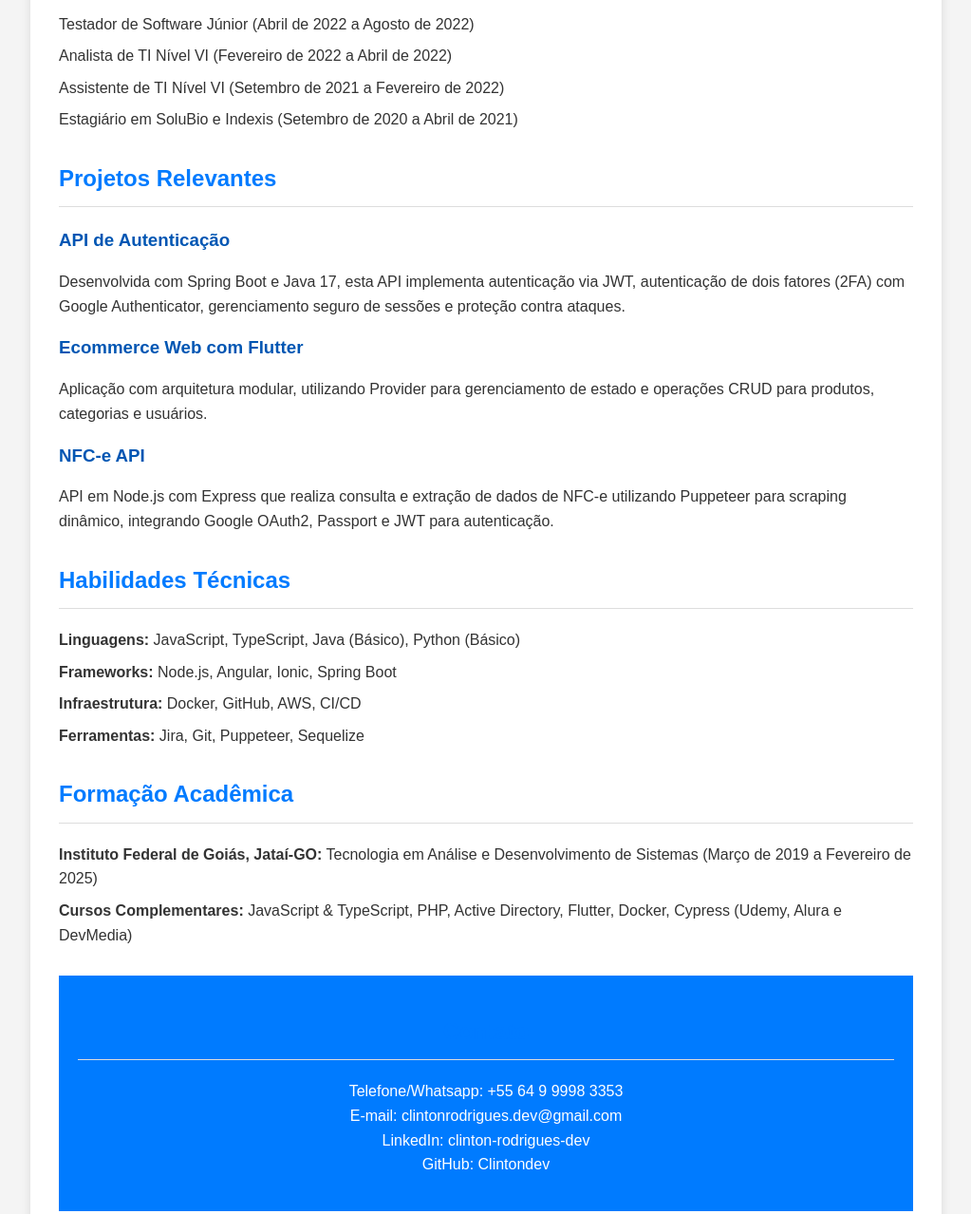
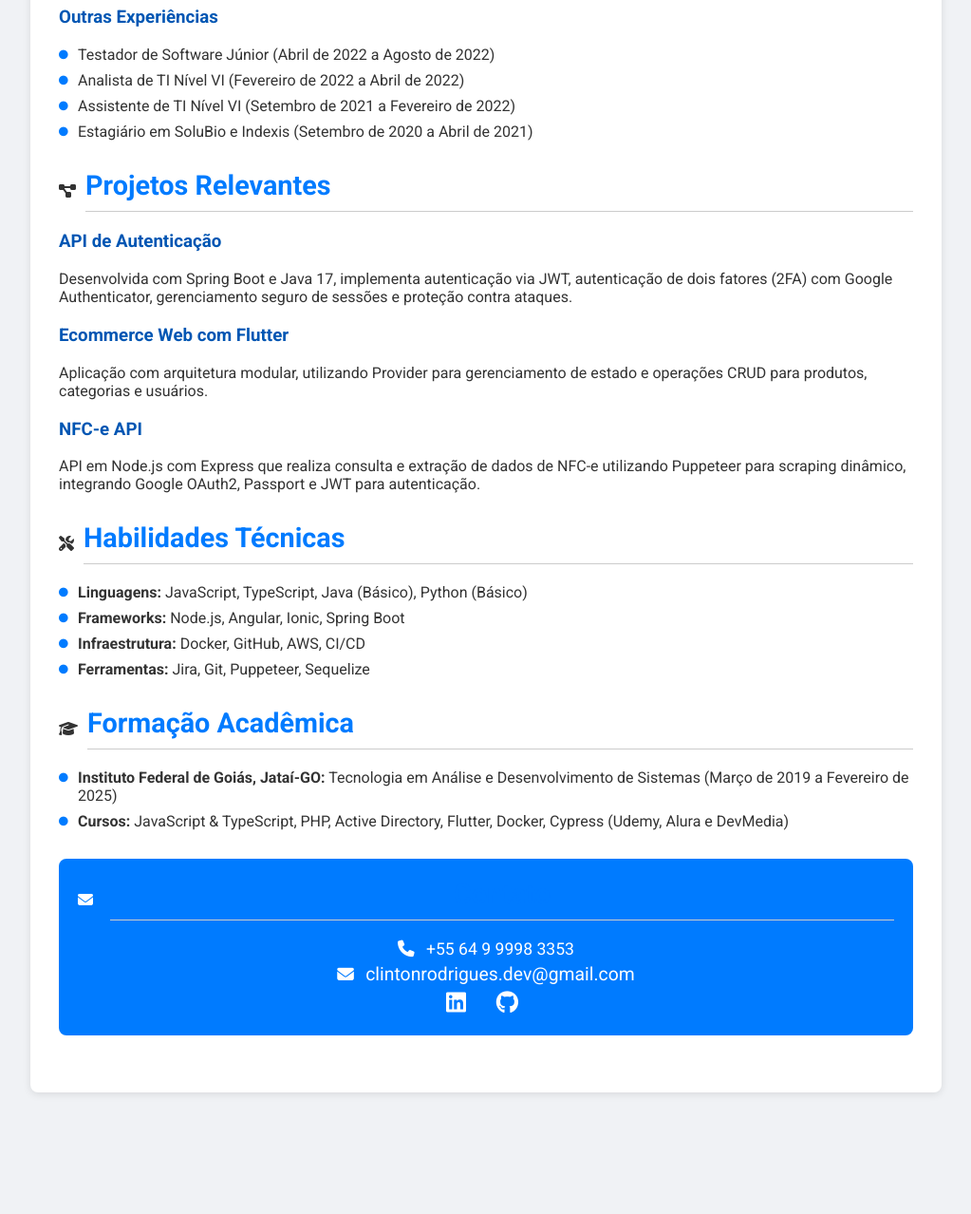
Before and after one commit to Clintondev/ctrl-enter-site, a plain HTML site: page index.html in a window 1280 px wide. Shown: the part 872-2150 px from the top of the page at 95% size, without its empty margins (128-1151 px from the left). After the commit the page ends 2062 px from the top, so only its background shows below. Drawn offline with Linux system fonts and the light colour scheme.

Commit message:
add page resume

```diff
--- a/index.html
+++ b/index.html
@@ -4,86 +4,136 @@
   <meta charset="UTF-8">
   <meta name="viewport" content="width=device-width, initial-scale=1.0">
   <title>Ctrl Enter - Currículo de Clinton Rodrigues de Souza</title>
+  <!-- Google Fonts -->
+  <link href="https://fonts.googleapis.com/css2?family=Roboto:wght@400;700&display=swap" rel="stylesheet">
+  <!-- Font Awesome -->
+  <link rel="stylesheet" href="https://cdnjs.cloudflare.com/ajax/libs/font-awesome/6.4.0/css/all.min.css">
   <style>
     body {
-      font-family: 'Arial', sans-serif;
-      background-color: #f4f4f4;
+      font-family: 'Roboto', sans-serif;
+      background: #f0f2f5;
       margin: 0;
       padding: 0;
       color: #333;
-      line-height: 1.6;
     }
     .container {
       max-width: 900px;
-      margin: 30px auto;
+      margin: 40px auto;
       background: #fff;
       padding: 30px;
-      box-shadow: 0 0 10px rgba(0,0,0,0.1);
+      border-radius: 8px;
+      box-shadow: 0 2px 8px rgba(0,0,0,0.1);
     }
     header {
       text-align: center;
-      margin-bottom: 30px;
-      border-bottom: 2px solid #eee;
       padding-bottom: 20px;
+      border-bottom: 2px solid #e0e0e0;
+    }
+    header img {
+      width: 150px;
+      height: 150px;
+      border-radius: 50%;
+      object-fit: cover;
+      margin-bottom: 15px;
     }
     header h1 {
       margin: 0;
-      font-size: 2.8em;
+      font-size: 2.5em;
       color: #007BFF;
     }
     header p {
+      font-size: 1.1em;
       margin: 10px 0 0;
-      font-size: 1.2em;
     }
     section {
-      margin-bottom: 30px;
+      margin: 30px 0;
     }
-    section h2 {
-      color: #007BFF;
-      border-bottom: 1px solid #ddd;
-      padding-bottom: 10px;
+    .section-title {
+      display: flex;
+      align-items: center;
+      gap: 10px;
       margin-bottom: 20px;
     }
+    .section-title h2 {
+      color: #007BFF;
+      font-size: 1.8em;
+      margin: 0;
+      border-bottom: 1px solid #ccc;
+      padding-bottom: 10px;
+      width: 100%;
+    }
     h3 {
-      margin: 15px 0 10px;
+      margin-top: 20px;
       color: #0056b3;
     }
     ul {
       list-style: none;
-      padding: 0;
+      padding-left: 0;
     }
     ul li {
       margin-bottom: 8px;
+      padding-left: 20px;
+      position: relative;
+    }
+    ul li:before {
+      content: "\f111";
+      font-family: "Font Awesome 6 Free";
+      font-weight: 900;
+      position: absolute;
+      left: 0;
+      top: 5px;
+      color: #007BFF;
+      font-size: 0.6em;
     }
     .contact {
       text-align: center;
       background: #007BFF;
       color: #fff;
       padding: 20px;
+      border-radius: 8px;
     }
-    .contact a {
+    .contact p, .contact a {
+      margin: 5px 0;
+      font-size: 1.1em;
+    }
+    .contact i {
+      margin-right: 8px;
+    }
+    a {
+      text-decoration: none;
       color: #fff;
-      text-decoration: none;
     }
-    .contact a:hover {
+    a:hover {
       text-decoration: underline;
+    }
+    .social-icons a {
+      margin: 0 10px;
+      font-size: 1.5em;
+      color: #fff;
     }
   </style>
 </head>
 <body>
   <div class="container">
     <header>
+      <img src="perfil.jpeg" alt="Foto de Clinton">
       <h1>Ctrl Enter</h1>
-      <p>Serviços de Desenvolvimento e Soluções Tecnológicas</p>
+      <p><i class="fas fa-code"></i> Desenvolvimento &amp; Soluções Tecnológicas</p>
     </header>
 
     <section class="about">
+      <div class="section-title">
+        <i class="fas fa-user"></i>
         <h2>Sobre Mim</h2>
-      <p>Olá, sou Clinton Rodrigues de Souza, um desenvolvedor Full-Stack com sólida experiência na criação de aplicações focadas em integrações, APIs e soluções backend. Com forte atuação em ambientes ágeis, sou especialista em planejamento, gestão de sprints e automação de processos CI/CD. Minha versatilidade me permite atuar tanto no desenvolvimento mobile quanto no front-end, sempre buscando entregar soluções robustas, escaláveis e seguras para atender às demandas do negócio.</p>
+      </div>
+      <p>Olá, sou Clinton Rodrigues de Souza, um desenvolvedor Full-Stack com experiência em integrações, APIs e soluções backend. Tenho forte atuação em ambientes ágeis, com expertise em planejamento, gestão de sprints e automação de processos CI/CD. Comprometido em entregar soluções robustas, escaláveis e seguras para atender às demandas do negócio.</p>
     </section>
 
     <section class="experience">
+      <div class="section-title">
+        <i class="fas fa-briefcase"></i>
         <h2>Experiência Profissional</h2>
+      </div>
       <h3>SoluBio - Desenvolvedor Pleno (Junho de 2024 - Presente)</h3>
       <ul>
         <li>Desenvolvimento de aplicações focadas em integrações e APIs.</li>
@@ -92,13 +142,11 @@
         <li>Desenvolvimento e deploy de aplicativos mobile utilizando Angular e Ionic.</li>
         <li>Gestão de sprints e organização das demandas via Jira.</li>
       </ul>
-
       <h3>SoluBio - Desenvolvedor Júnior (Agosto de 2022 a Junho de 2024)</h3>
       <ul>
         <li>Manutenção e aprimoramento de sistemas web.</li>
         <li>Realização de testes de qualidade para garantir a estabilidade das aplicações.</li>
       </ul>
-
       <h3>Outras Experiências</h3>
       <ul>
         <li>Testador de Software Júnior (Abril de 2022 a Agosto de 2022)</li>
@@ -109,9 +157,12 @@
     </section>
 
     <section class="projects">
+      <div class="section-title">
+        <i class="fas fa-project-diagram"></i>
         <h2>Projetos Relevantes</h2>
+      </div>
       <h3>API de Autenticação</h3>
-      <p>Desenvolvida com Spring Boot e Java 17, esta API implementa autenticação via JWT, autenticação de dois fatores (2FA) com Google Authenticator, gerenciamento seguro de sessões e proteção contra ataques.</p>
+      <p>Desenvolvida com Spring Boot e Java 17, implementa autenticação via JWT, autenticação de dois fatores (2FA) com Google Authenticator, gerenciamento seguro de sessões e proteção contra ataques.</p>
       <h3>Ecommerce Web com Flutter</h3>
       <p>Aplicação com arquitetura modular, utilizando Provider para gerenciamento de estado e operações CRUD para produtos, categorias e usuários.</p>
       <h3>NFC-e API</h3>
@@ -119,7 +170,10 @@
     </section>
 
     <section class="skills">
+      <div class="section-title">
+        <i class="fas fa-tools"></i>
         <h2>Habilidades Técnicas</h2>
+      </div>
       <ul>
         <li><strong>Linguagens:</strong> JavaScript, TypeScript, Java (Básico), Python (Básico)</li>
         <li><strong>Frameworks:</strong> Node.js, Angular, Ionic, Spring Boot</li>
@@ -129,21 +183,27 @@
     </section>
 
     <section class="education">
+      <div class="section-title">
+        <i class="fas fa-graduation-cap"></i>
         <h2>Formação Acadêmica</h2>
+      </div>
       <ul>
         <li><strong>Instituto Federal de Goiás, Jataí-GO:</strong> Tecnologia em Análise e Desenvolvimento de Sistemas (Março de 2019 a Fevereiro de 2025)</li>
-        <li><strong>Cursos Complementares:</strong> JavaScript & TypeScript, PHP, Active Directory, Flutter, Docker, Cypress (Udemy, Alura e DevMedia)</li>
+        <li><strong>Cursos:</strong> JavaScript &amp; TypeScript, PHP, Active Directory, Flutter, Docker, Cypress (Udemy, Alura e DevMedia)</li>
       </ul>
     </section>
 
     <section class="contact">
+      <div class="section-title">
+        <i class="fas fa-envelope"></i>
         <h2>Contato</h2>
-      <p>
-        Telefone/Whatsapp: +55 64 9 9998 3353<br>
-        E-mail: <a href="mailto:clintonrodrigues.dev@gmail.com">clintonrodrigues.dev@gmail.com</a><br>
-        LinkedIn: <a href="https://www.linkedin.com/in/clinton-rodrigues-dev/">clinton-rodrigues-dev</a><br>
-        GitHub: <a href="https://github.com/Clintondev">Clintondev</a>
-      </p>
+      </div>
+      <p><i class="fas fa-phone"></i> +55 64 9 9998 3353</p>
+      <p><i class="fas fa-envelope"></i> <a href="mailto:clintonrodrigues.dev@gmail.com">clintonrodrigues.dev@gmail.com</a></p>
+      <div class="social-icons">
+        <a href="https://www.linkedin.com/in/clinton-rodrigues-dev/" target="_blank"><i class="fab fa-linkedin"></i></a>
+        <a href="https://github.com/Clintondev" target="_blank"><i class="fab fa-github"></i></a>
+      </div>
     </section>
   </div>
 </body>
```
Also changed, not shown: perfil.jpeg (added). Lines whose indentation alone changed are shown as unchanged.
